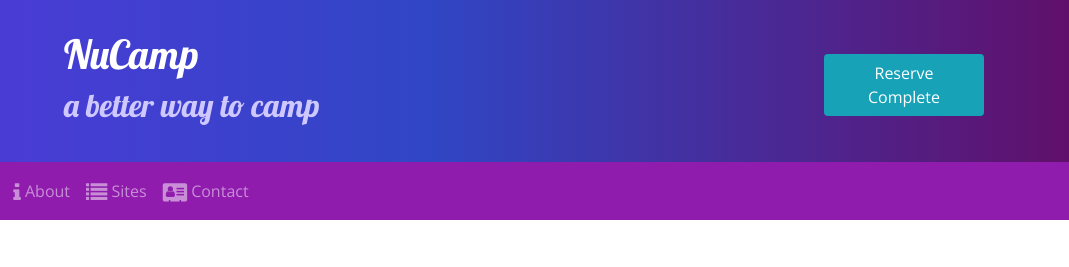
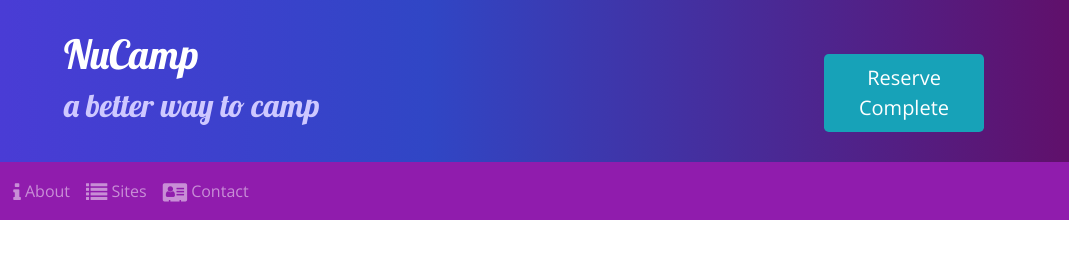
Before and after one commit to ahan16/nucamp, a website: page index.html in a window 1280 px wide. Shown: the top 267 px of the page, 211-1280 px from the left. Drawn offline with nearby package versions, Linux system fonts and the light colour scheme.

Commit message:
btn-lg added line 35

```diff
--- a/index.html
+++ b/index.html
@@ -32,7 +32,7 @@
                     <h2>a better way to camp</h2>
                 </div>
                 <div class="col-md-4 col-xl-2 mt-4">
-                    <a href="#reserveForm" class="btn bg-info text-white">Reserve Complete</a>
+                    <a href="#reserveForm" class="btn btn-lg bg-info text-white">Reserve Complete</a>
                 </div>
             </div>
         </div>
```
